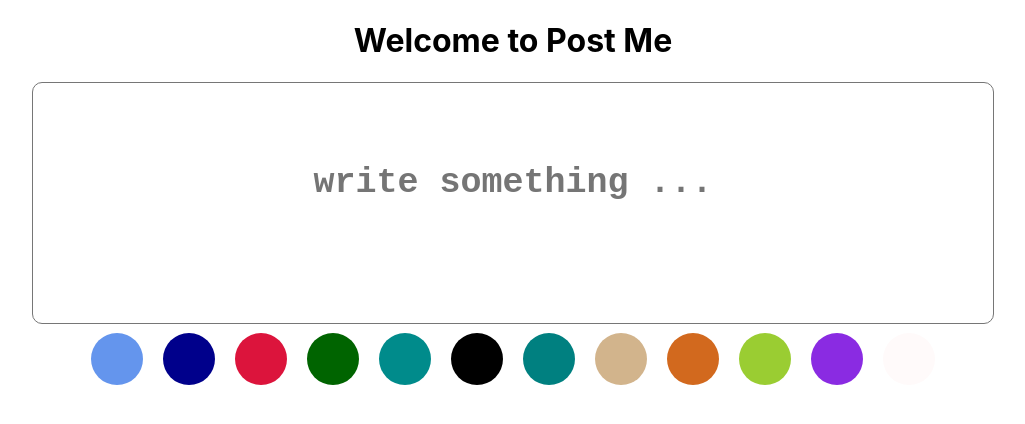
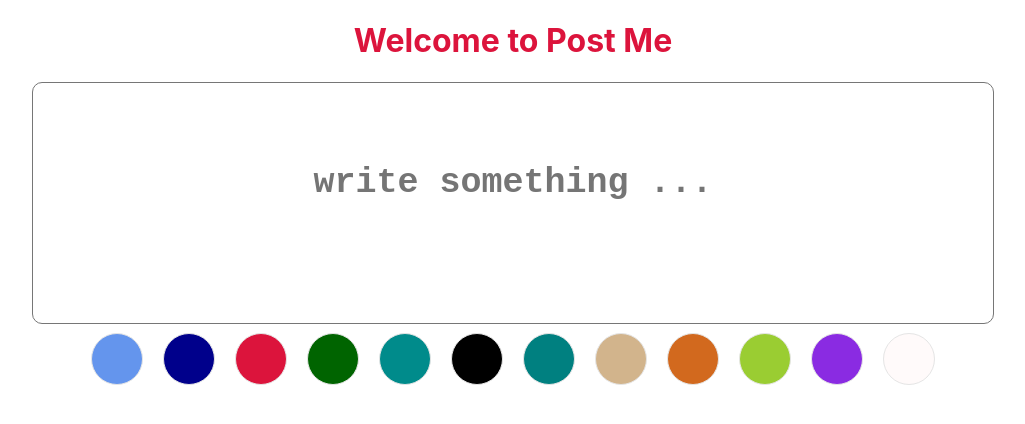
Before and after one commit to ElitDevs/PostMe, a React (Create React App) app: page / in a window 1280 px wide. Shown: the top 424 px of the page, without its empty margins (127-1152 px from the left). Built offline with nearby package versions, Linux system fonts and the light colour scheme.

Commit message:
adding action button

```diff
--- a/src/Containers/App.css
+++ b/src/Containers/App.css
@@ -26,9 +26,16 @@
 .controlButtons .postItemControl {
   width: 50px;
   height: 50px;
-  border: 1px solid transparent;
+  border: 1px solid #e5e5e5;
   margin: 1% 10px;
   border-radius: 50%;
+  transition: 0.1s ease-in all;
+  cursor: pointer;
+}
+.postItemControl:hover {
+  -webkit-box-shadow: 0px 9px 50px -12px rgba(199, 199, 199, 1);
+  -moz-box-shadow: 0px 9px 50px -12px rgba(199, 199, 199, 1);
+  box-shadow: 0px 9px 50px -12px rgba(199, 199, 199, 1);
 }
 
 .postItemColor1 {
--- a/src/Containers/App.js
+++ b/src/Containers/App.js
@@ -5,11 +5,17 @@ class App extends Component {
     super(props);
   }
 
+  handleclick = id => {
+    console.log("you clicked on :", id);
+  };
+
   render() {
     return (
       <div className="App">
         <div>
-          <h1 style={{ textAlign: "center" }}>Welcome to Post Me</h1>
+          <h1 style={{ textAlign: "center", color: "crimson" }}>
+            Welcome to Post Me
+          </h1>
         </div>
         <textarea
           className="postItem"
@@ -17,18 +23,54 @@ class App extends Component {
           placeholder="write something ..."
         ></textarea>
         <div className="controlButtons">
-          <div className="postItemControl postItemColor1"></div>
-          <div className="postItemControl postItemColor2"></div>
-          <div className="postItemControl postItemColor3"></div>
-          <div className="postItemControl postItemColor4"></div>
-          <div className="postItemControl postItemColor5"></div>
-          <div className="postItemControl postItemColor6"></div>
-          <div className="postItemControl postItemColor7"></div>
-          <div className="postItemControl postItemColor8"></div>
-          <div className="postItemControl postItemColor9"></div>
-          <div className="postItemControl postItemColor10"></div>
-          <div className="postItemControl postItemColor11"></div>
-          <div className="postItemControl postItemColor12"></div>
+          <div
+            onClick={() => this.handleclick("id1")}
+            className="postItemControl postItemColor1"
+          ></div>
+          <div
+            onClick={() => this.handleclick("id2")}
+            className="postItemControl postItemColor2"
+          ></div>
+          <div
+            onClick={() => this.handleclick("id3")}
+            className="postItemControl postItemColor3"
+          ></div>
+          <div
+            onClick={() => this.handleclick("id4")}
+            className="postItemControl postItemColor4"
+          ></div>
+          <div
+            onClick={() => this.handleclick("id5")}
+            className="postItemControl postItemColor5"
+          ></div>
+          <div
+            onClick={() => this.handleclick("id6")}
+            className="postItemControl postItemColor6"
+          ></div>
+          <div
+            onClick={() => this.handleclick("id7")}
+            className="postItemControl postItemColor7"
+          ></div>
+          <div
+            onClick={() => this.handleclick("id8")}
+            className="postItemControl postItemColor8"
+          ></div>
+          <div
+            onClick={() => this.handleclick("id9")}
+            className="postItemControl postItemColor9"
+          ></div>
+          <div
+            onClick={() => this.handleclick("id10")}
+            className="postItemControl postItemColor10"
+          ></div>
+          <div
+            onClick={() => this.handleclick("id11")}
+            className="postItemControl postItemColor11"
+          ></div>
+          <div
+            onClick={this.handleclick.bind(this, "id12")}
+            className="postItemControl postItemColor12"
+          ></div>
         </div>
       </div>
     );
```
